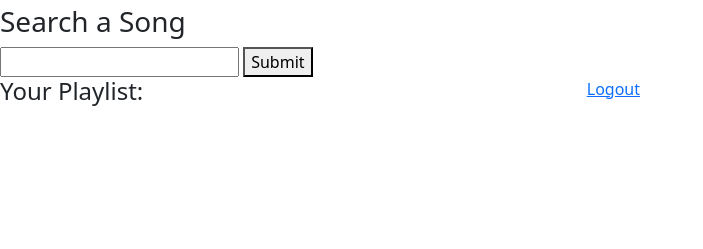
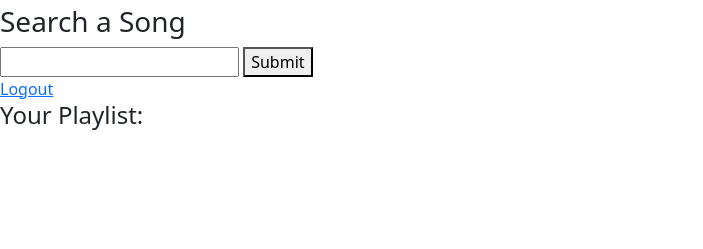
Before and after one commit to jkim6201/music_player, a Flask app: page /dashboard in a window 1280 px wide. Shown: the part 51-300 px from the top of the page, without its empty margins (0-703 px from the left). Run offline with Flask 2, Linux system fonts and the light colour scheme; the visitor is signed in with stand-in values (Sample User, id 1); data that the repository does not hold is empty.

Commit message:
working product

```diff
--- a/flask_app/templates/dashboard.html
+++ b/flask_app/templates/dashboard.html
@@ -23,9 +23,7 @@
             <button type="submit">Submit</button>
         </form>
     <div class="upper">
-        <div class="position-absolute top-25 end-50">
             <a href="/logout">Logout</a>
-        </div>
         <div class="position-relative top-75 start-10">
         <h4>Your Playlist:</h4>
         </div>
```
Also changed, not shown: 1 other file.
